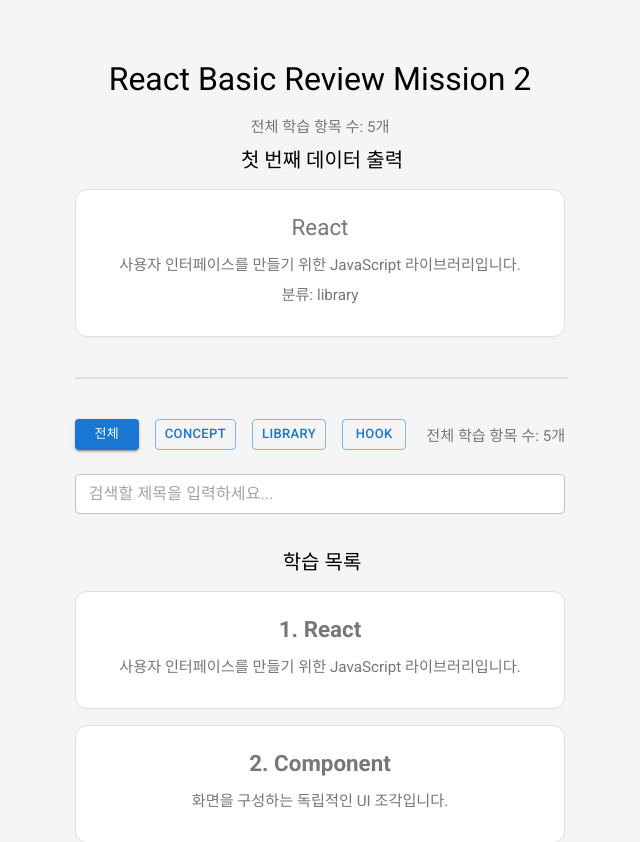
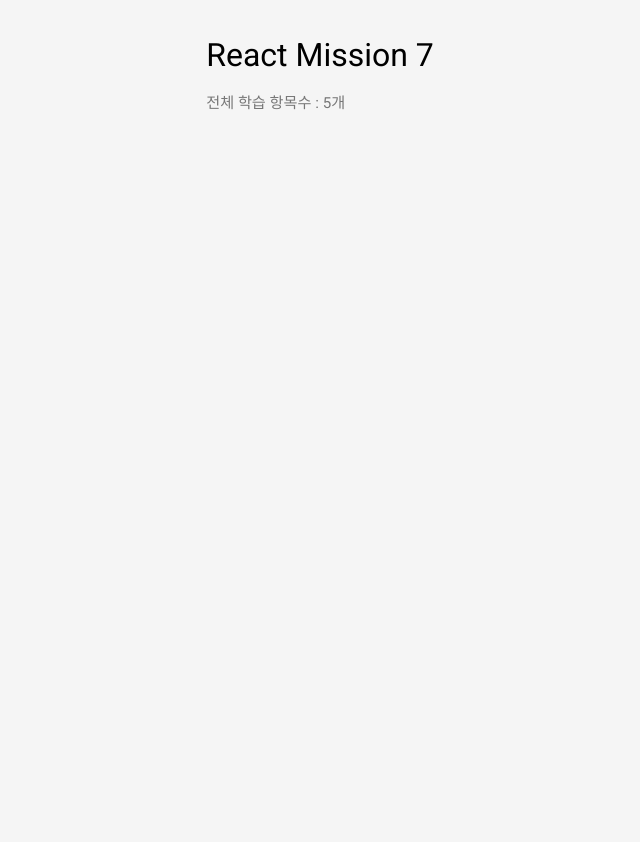
Before and after one commit to chittybb1357-commits/sandbox_info_2, a React (Vite) app: page / in a window 1280 px wide. Shown: the top 842 px of the page, without its empty margins (320-960 px from the left). Built offline with nearby package versions, Linux system fonts and the light colour scheme.

Commit message:
Refactor App component by removing unused imports and simplifying layout

```diff
--- a/src/App.jsx
+++ b/src/App.jsx
@@ -1,139 +1,18 @@
 import "./App.css";
 import reactData from "./data/data.json";
-import StudyInfo from "./components/StudyInfo";
-import StudyList from "./components/StudyList";
-import { Box, Button, Stack, TextField } from "@mui/material";
-import { useState } from "react";
-
-// [전체] 너비 맞춤: 인풋창과 모든 리스트 박스들의 가로 길이를 600px로 일치시킵니다.
-const containerStyle = {
-  maxWidth: "600px",
-  margin: "0 auto",
-  width: "100%",
-  boxSizing: "border-box",
-};
-
-// 상단 고정 박스 ('첫 번째 데이터 출력' 컴포넌트를 담는 영역)
-const fixedBoxStyle = {
-  mt: 2,
-  border: "1px solid #e0e0e0",
-  borderRadius: "12px",
-  padding: "24px",
-  backgroundColor: "#ffffff",
-  boxShadow: "0 2px 4px rgba(0, 0, 0, 0.02)",
-  textAlign: "center",
-  color: "#777777",
-  width: "100%",
-  boxSizing: "border-box",
-
-  // 폰트 크기 및 스타일 통일:
-  "& h2": {
-    fontSize: "1.4rem",
-    fontWeight: "normal",
-    color: "#777777",
-    marginTop: 0,
-    marginBottom: "12px",
-  },
-};
+// import StudyInfo from "./components/StudyInfo";
+// import StudyList from "./components/StudyList";
+// import { Box, Button, Stack, TextField } from "@mui/material";
+// import { useState } from "react";
 
 function App() {
-  const [selectedId, setSelectedId] = useState(null);
-  const [category, setCategory] = useState("all");
-  const [keyword, setKeyword] = useState("");
-
-  const handleSelect = id => {
-    if (selectedId === id) {
-      setSelectedId(null);
-    } else {
-      setSelectedId(id);
-    }
-  };
-
-  const filteredItems = () => {
-    return reactData.filter(item => {
-      const matchesCategory = category === "all" || item.category === category;
-      const matchesKeyword = item.title.toLowerCase().includes(keyword.toLowerCase());
-
-      return matchesCategory && matchesKeyword;
-    });
-  };
-
-  const categories = [
-    { value: "all", label: "전체" },
-    { value: "concept", label: "concept" },
-    { value: "library", label: "library" },
-    { value: "hook", label: "hook" },
-  ];
+  console.log(reactData);
 
   return (
-    <div className="App" style={{ width: "100%", maxWidth: "100%" }}>
-      <h1>React Basic Review Mission 2</h1>
-
-      <p>전체 학습 항목 수: {reactData.length}개</p>
-
-      <Box sx={{ textAlign: "left", mb: 1 }}>
-        <h3 style={{ fontSize: "1.25rem", margin: "0 0 0 4px", fontWeight: "normal" }}>
-          첫 번째 데이터 출력
-        </h3>
-      </Box>
-
-      <Box sx={fixedBoxStyle}>
-        <StudyInfo
-          title={reactData[0].title}
-          desc={reactData[0].desc}
-          category={reactData[0].category}
-        />
-      </Box>
-
-      <hr style={{ border: "0.5px solid #e0e0e0", margin: "40px 0", width: "100%" }} />
-
-      <Box sx={containerStyle}>
-        <Stack
-          direction="row"
-          spacing={2}
-          sx={{
-            mb: 3,
-            justifyContent: "flex-start",
-            alignItems: "center",
-            mt: 3,
-            width: "100%",
-          }}
-        >
-          {categories.map(cat => (
-            <Button
-              key={cat.value}
-              variant={category === cat.value ? "contained" : "outlined"}
-              onClick={() => setCategory(cat.value)}
-              size="small"
-            >
-              {cat.label}
-            </Button>
-          ))}
-
-          <p style={{ margin: 0, marginLeft: "20px", fontSize: "0.95rem", color: "#777777" }}>
-            전체 학습 항목 수: {filteredItems().length}개
-          </p>
-        </Stack>
-
-        <TextField
-          fullWidth
-          variant="outlined"
-          size="small"
-          placeholder="검색할 제목을 입력하세요..."
-          value={keyword}
-          onChange={e => setKeyword(e.target.value)}
-          sx={{ mb: 4, backgroundColor: "#ffffff", borderRadius: "4px" }}
-        />
-
-        <Box sx={{ textAlign: "left", mb: 1 }}>
-          <h3 style={{ fontSize: "1.25rem", margin: "0 0 0 4px", fontWeight: "normal" }}>
-            학습 목록
-          </h3>
-        </Box>
-
-        <StudyList items={filteredItems()} selectedId={selectedId} onSelect={handleSelect} />
-      </Box>
-    </div>
+    <>
+      <h1>React Mission 7</h1>
+      <p>전체 학습 항목수 : {reactData.length}개</p>
+    </>
   );
 }
 
```
